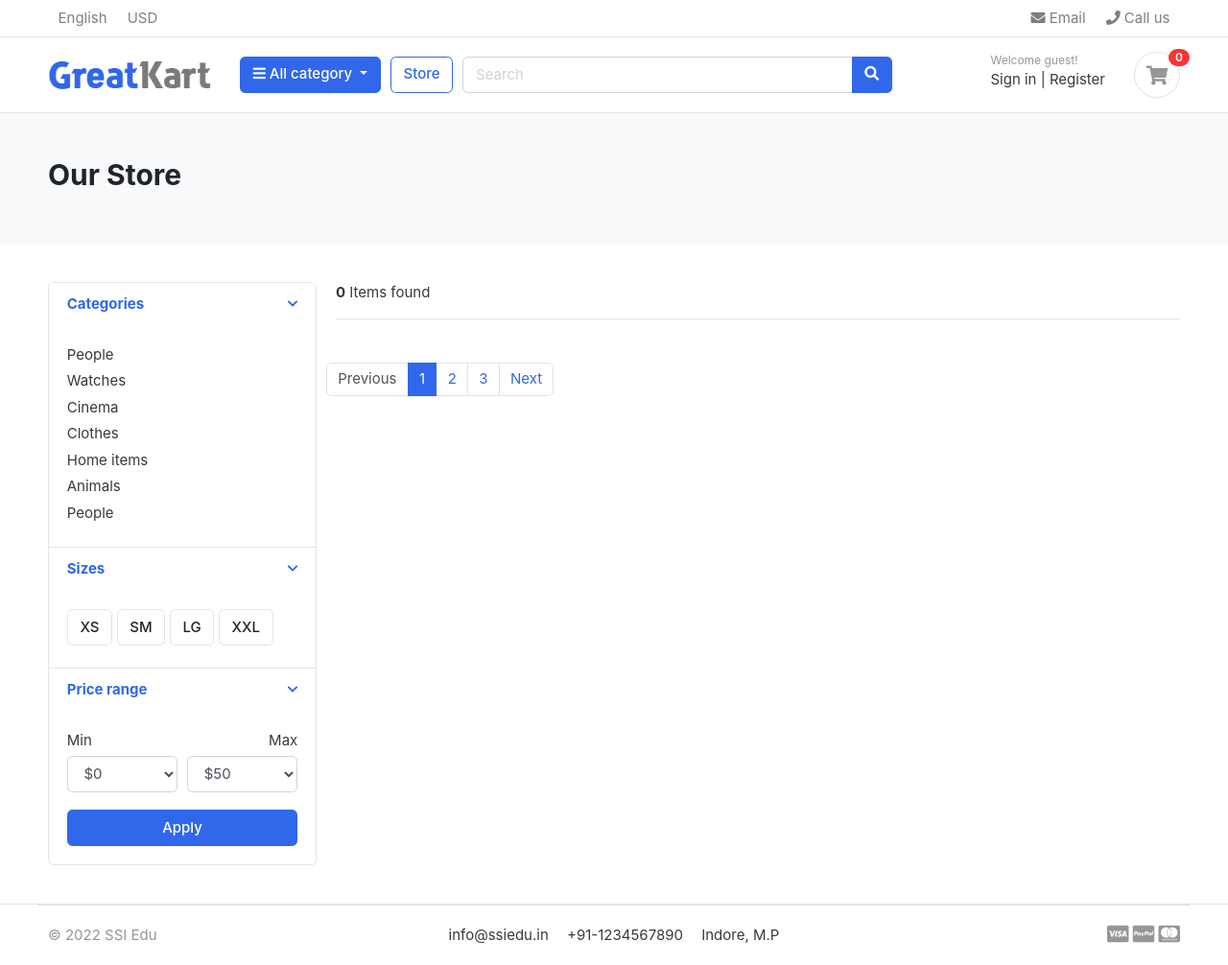
After one commit to SamChawla/SSIKart, a Django app: page /store/ in a window 1280 px wide. The commit adds this page. Shown: the whole page at 96% size. Run offline with Django 4.2, Linux system fonts and the light colour scheme; data that the repository does not hold is empty; some libraries are stand-ins or nearby versions; some web fonts are replaced.

Commit message:
store app changes

```diff
--- /dev/null
+++ b/ssikart/category/context_processors.py
@@ -0,0 +1,6 @@
+from category.models import Category
+
+
+def menu_links(request):
+    links = Category.objects.all()
+    return dict(links=links)
--- a/ssikart/home/templates/home.html
+++ b/ssikart/home/templates/home.html
@@ -89,7 +89,7 @@ $(document).ready(function() {
             </div>
         </div>  <!-- category-wrap.// -->
     </div> <!-- col.// -->
-    <a href="./store.html" class="btn btn-outline-primary">Store</a>
+    <a href="{% url 'ssi-store-home' %}" class="btn btn-outline-primary">Store</a>
     <div class="col-lg  col-md-6 col-sm-12 col">
        <form action="#" class="search">
             <div class="input-group w-100">
--- a/ssikart/ssikart/settings.py
+++ b/ssikart/ssikart/settings.py
@@ -71,6 +71,7 @@ TEMPLATES = [
                 'django.template.context_processors.request',
                 'django.contrib.auth.context_processors.auth',
                 'django.contrib.messages.context_processors.messages',
+                'category.context_processors.menu_links',
             ],
         },
     },
--- a/ssikart/ssikart/urls.py
+++ b/ssikart/ssikart/urls.py
@@ -20,9 +20,13 @@ from django.urls import path, include
 from django.conf import settings
 from django.conf.urls.static import static
 
+admin.site.site_header = "SSIKart Admin"
+admin.site.site_title = "SSIKart Admin Portal"
+admin.site.index_title = "Welcome to SSIKart Admin Portal"
 
 urlpatterns = [
     path('admin/', admin.site.urls),
+    path("store/", include('store.urls')),
     path("", include('home.urls'))
 ]
 
--- a/ssikart/store/models.py
+++ b/ssikart/store/models.py
@@ -1,4 +1,5 @@
 from django.db import models
+from django.urls import reverse
 from category.models import Category
 
 
@@ -16,3 +17,6 @@ class Product(models.Model):
 
     def __str__(self):
         return self.product_name
+
+    def get_url(self):
+      return reverse('ssi-product-detail', args=[self.category.slug, self.slug])
--- /dev/null
+++ b/ssikart/store/templates/store/store.html
@@ -0,0 +1,171 @@
+{% extends "base.html"%}
+{% load static %}
+{% block content %}
+
+<section class="section-pagetop bg">
+    <div class="container">
+        <h2 class="title-page">Our Store</h2>
+
+    </div> <!-- container //  -->
+    </section>
+
+    <!-- ========================= SECTION CONTENT ========================= -->
+<section class="section-content padding-y">
+    <div class="container">
+
+    <div class="row">
+        <aside class="col-md-3">
+
+    <div class="card">
+        <article class="filter-group">
+            <header class="card-header">
+                <a href="#" data-toggle="collapse" data-target="#collapse_1" aria-expanded="true" class="">
+                    <i class="icon-control fa fa-chevron-down"></i>
+                    <h6 class="title">Categories</h6>
+                </a>
+            </header>
+            <div class="filter-content collapse show" id="collapse_1" style="">
+                <div class="card-body">
+
+                    <ul class="list-menu">
+                    <li><a href="#">People  </a></li>
+                    <li><a href="#">Watches </a></li>
+                    <li><a href="#">Cinema  </a></li>
+                    <li><a href="#">Clothes  </a></li>
+                    <li><a href="#">Home items </a></li>
+                    <li><a href="#">Animals</a></li>
+                    <li><a href="#">People </a></li>
+                    </ul>
+
+                </div> <!-- card-body.// -->
+            </div>
+        </article> <!-- filter-group  .// -->
+        <article class="filter-group">
+            <header class="card-header">
+                <a href="#" data-toggle="collapse" data-target="#collapse_4" aria-expanded="true" class="">
+                    <i class="icon-control fa fa-chevron-down"></i>
+                    <h6 class="title">Sizes </h6>
+                </a>
+            </header>
+            <div class="filter-content collapse show" id="collapse_4" style="">
+                <div class="card-body">
+                  <label class="checkbox-btn">
+                    <input type="checkbox">
+                    <span class="btn btn-light"> XS </span>
+                  </label>
+
+                  <label class="checkbox-btn">
+                    <input type="checkbox">
+                    <span class="btn btn-light"> SM </span>
+                  </label>
+
+                  <label class="checkbox-btn">
+                    <input type="checkbox">
+                    <span class="btn btn-light"> LG </span>
+                  </label>
+
+                  <label class="checkbox-btn">
+                    <input type="checkbox">
+                    <span class="btn btn-light"> XXL </span>
+                  </label>
+            </div><!-- card-body.// -->
+            </div>
+        </article> <!-- filter-group .// -->
+
+        <article class="filter-group">
+            <header class="card-header">
+                <a href="#" data-toggle="collapse" data-target="#collapse_3" aria-expanded="true" class="">
+                    <i class="icon-control fa fa-chevron-down"></i>
+                    <h6 class="title">Price range </h6>
+                </a>
+            </header>
+            <div class="filter-content collapse show" id="collapse_3" style="">
+                <div class="card-body">
+
+                    <div class="form-row">
+                    <div class="form-group col-md-6">
+                      <label>Min</label>
+                      <!-- <input class="form-control" placeholder="$0" type="number"> -->
+                          <select class="mr-2 form-control">
+                            <option value="0">$0</option>
+                            <option value="50">$50</option>
+                            <option value="100">$100</option>
+                            <option value="150">$150</option>
+                            <option value="200">$200</option>
+                            <option value="500">$500</option>
+                            <option value="1000">$1000</option>
+                        </select>
+                    </div>
+                    <div class="form-group text-right col-md-6">
+                      <label>Max</label>
+                          <select class="mr-2 form-control">
+                            <option value="50">$50</option>
+                            <option value="100">$100</option>
+                            <option value="150">$150</option>
+                            <option value="200">$200</option>
+                            <option value="500">$500</option>
+                            <option value="1000">$1000</option>
+                            <option value="2000">$2000+</option>
+                        </select>
+                    </div>
+                    </div> <!-- form-row.// -->
+                    <button class="btn btn-block btn-primary">Apply</button>
+                </div><!-- card-body.// -->
+            </div>
+        </article> <!-- filter-group .// -->
+
+    </div> <!-- card.// -->
+
+        </aside> <!-- col.// -->
+        <main class="col-md-9">
+
+    <header class="border-bottom mb-4 pb-3">
+            <div class="form-inline">
+                <span class="mr-md-auto"> <b>{{products_count}}</b> Items found </span>
+
+            </div>
+    </header><!-- sect-heading -->
+
+    <div class="row">
+        {% for product in products %}
+        <div class="col-md-4">
+            <figure class="card card-product-grid">
+                <div class="img-wrap">
+
+                    <img src="{{product.images.url}}">
+
+                </div> <!-- img-wrap.// -->
+                <figcaption class="info-wrap">
+                    <div class="fix-height">
+                        <a href="{{ product.get_url }}" class="title">{{product.product_name}}</a>
+                        <div class="price-wrap mt-2">
+                            <span class="price">&#8377; {{product.price}}</span>
+                        </div> <!-- price-wrap.// -->
+                    </div>
+                    <a href="#" class="btn btn-block btn-primary">Add to cart </a>
+                </figcaption>
+            </figure>
+        </div> <!-- col.// -->
+    {% endfor %}
+
+
+
+
+    <nav class="mt-4" aria-label="Page navigation sample">
+      <ul class="pagination">
+        <li class="page-item disabled"><a class="page-link" href="#">Previous</a></li>
+        <li class="page-item active"><a class="page-link" href="#">1</a></li>
+        <li class="page-item"><a class="page-link" href="#">2</a></li>
+        <li class="page-item"><a class="page-link" href="#">3</a></li>
+        <li class="page-item"><a class="page-link" href="#">Next</a></li>
+      </ul>
+    </nav>
+
+        </main> <!-- col.// -->
+
+    </div>
+
+    </div> <!-- container .//  -->
+    </section>
+
+{% endblock %}
--- /dev/null
+++ b/ssikart/store/urls.py
@@ -0,0 +1,9 @@
+from django.contrib import admin
+from django.urls import path
+from store.views import store_home, product_detail
+
+urlpatterns = [
+    path("", store_home, name="ssi-store-home"),
+    path("<slug:category_slug>/", store_home, name="ssi-store-category"),
+    path("<slug:category_slug>/<slug:product_slug>/", product_detail, name="ssi-product-detail"),
+]
--- a/ssikart/store/views.py
+++ b/ssikart/store/views.py
@@ -1,3 +1,36 @@
-from django.shortcuts import render
+from django.shortcuts import render, get_object_or_404
+from store.models import Product
+from category.models import Category
 
 # Create your views here.
+
+def store_home(request, category_slug=None):
+    category = None
+    products = None
+    products_count = 0
+
+    if category_slug:
+        category = get_object_or_404(Category, slug=category_slug)
+        products = Product.objects.filter(category=category, is_available=True)
+    else:
+        products = Product.objects.filter(is_available=True)
+    if products:
+        products_count = products.count()
+
+    context_data = {
+        "products": products,
+        "products_count":products_count,
+    }
+    return render(request, "store/store.html", context_data)
+
+
+def product_detail(request, category_slug=None, product_slug=None):
+    try:
+        product_detail = Product.objects.get(category__slug=category_slug, slug=product_slug)
+    except Exception as e:
+        print(e)
+        raise e
+    context_data = {
+        "single_product": product_detail
+    }
+    return render(request, 'store/product_detail.html', context_data)
--- /dev/null
+++ b/ssikart/templates/base.html
@@ -0,0 +1,52 @@
+{% load static %}
+<!DOCTYPE HTML>
+<html lang="en">
+<head>
+<meta charset="utf-8">
+<meta http-equiv="pragma" content="no-cache" />
+<meta http-equiv="cache-control" content="max-age=604800" />
+<meta name="viewport" content="width=device-width, initial-scale=1, shrink-to-fit=no">
+
+<title>SSi eShop</title>
+
+<link href="{% static 'images/favicon.ico' %}" rel="shortcut icon" type="image/x-icon">
+
+<!-- jQuery -->
+<script src="{% static 'js/jquery-2.0.0.min.js'%}" type="text/javascript"></script>
+
+<!-- Bootstrap4 files-->
+<script src="{% static 'js/bootstrap.bundle.min.js'%}" type="text/javascript"></script>
+<link href="{% static 'css/bootstrap.css'%}" rel="stylesheet" type="text/css"/>
+
+<!-- Font awesome 5 -->
+<link href="{% static 'fonts/fontawesome/css/all.min.css'%}" type="text/css" rel="stylesheet">
+
+<!-- custom style -->
+<link href="{% static 'css/ui.css'%}" rel="stylesheet" type="text/css"/>
+<link href="{% static 'css/responsive.css' %}" rel="stylesheet" media="only screen and (max-width: 1200px)" />
+
+<!-- custom javascript -->
+<script src="{% static 'js/script.js' %}" type="text/javascript"></script>
+
+<script type="text/javascript">
+/// some script
+
+// jquery ready start
+$(document).ready(function() {
+    // jQuery code
+
+});
+// jquery end
+</script>
+
+</head>
+<body>
+
+    <!-- navbar -->
+    {% include 'includes/navbar.html' %}
+
+    {% block content %}
+    <!-- Content -->
+    {% endblock %}
+
+    {% include 'includes/footer.html' %}
--- /dev/null
+++ b/ssikart/templates/includes/footer.html
@@ -0,0 +1,21 @@
+<!-- ========================= FOOTER ========================= -->
+<footer class="section-footer border-top">
+    <div class="container">
+        <section class="footer-bottom border-top row">
+            <div class="col-md-2">
+                <p class="text-muted"> &copy 2022 SSI Edu </p>
+            </div>
+            <div class="col-md-8 text-md-center">
+                <span  class="px-2">info@ssiedu.in</span>
+                <span  class="px-2">+91-1234567890</span>
+                <span  class="px-2">Indore, M.P</span>
+            </div>
+            <div class="col-md-2 text-md-right text-muted">
+                <i class="fab fa-lg fa-cc-visa"></i>
+                <i class="fab fa-lg fa-cc-paypal"></i>
+                <i class="fab fa-lg fa-cc-mastercard"></i>
+            </div>
+        </section>
+    </div><!-- //container -->
+</footer>
+<!-- ========================= FOOTER END // ========================= -->
--- /dev/null
+++ b/ssikart/templates/includes/navbar.html
@@ -0,0 +1,82 @@
+{% load static %}
+<header class="section-header">
+  <nav class="navbar p-md-0 navbar-expand-sm navbar-light border-bottom">
+  <div class="container">
+    <button class="navbar-toggler" type="button" data-toggle="collapse" data-target="#navbarTop4" aria-controls="navbarNav" aria-expanded="false" aria-label="Toggle navigation">
+      <span class="navbar-toggler-icon"></span>
+    </button>
+    <div class="collapse navbar-collapse" id="navbarTop4">
+      <ul class="navbar-nav mr-auto">
+          <li class="nav-item dropdown">
+               <a href="#" class="nav-link">   English </a>
+
+          </li>
+          <li class="nav-item dropdown">
+              <a href="#" class="nav-link"> USD </a>
+          </li>
+      </ul>
+      <ul class="navbar-nav">
+          <li><a href="#" class="nav-link"> <i class="fa fa-envelope"></i> Email </a></li>
+          <li><a href="#" class="nav-link"> <i class="fa fa-phone"></i> Call us </a></li>
+      </ul> <!-- list-inline //  -->
+    </div> <!-- navbar-collapse .// -->
+  </div> <!-- container //  -->
+  </nav>
+
+  <section class="header-main border-bottom">
+      <div class="container">
+  <div class="row align-items-center">
+      <div class="col-lg-2 col-md-3 col-6">
+          <a href="./" class="brand-wrap">
+              <img class="logo" src="{% static './images/logo.png' %}">
+          </a> <!-- brand-wrap.// -->
+      </div>
+      <div class="col-lg col-sm col-md col-6 flex-grow-0">
+          <div class="category-wrap dropdown d-inline-block float-right">
+              <button type="button" class="btn btn-primary dropdown-toggle" data-toggle="dropdown">
+                  <i class="fa fa-bars"></i> All category
+              </button>
+              <div class="dropdown-menu">
+                  {% for link in links %}
+                    <a class="dropdown-item" href="{% url 'ssi-store-category' link.slug %}"> {{link.name}}</a>
+                  {% endfor %}
+              </div>
+          </div>  <!-- category-wrap.// -->
+      </div> <!-- col.// -->
+      <a href="{% url 'ssi-store-home' %}" class="btn btn-outline-primary">Store</a>
+      <div class="col-lg  col-md-6 col-sm-12 col">
+          <form action="#" class="search">
+              <div class="input-group w-100">
+                  <input type="text" class="form-control" style="width:60%;" placeholder="Search">
+
+                  <div class="input-group-append">
+                    <button class="btn btn-primary" type="submit">
+                      <i class="fa fa-search"></i>
+                    </button>
+                  </div>
+              </div>
+          </form> <!-- search-wrap .end// -->
+      </div> <!-- col.// -->
+      <div class="col-lg-3 col-sm-6 col-8 order-2 order-lg-3">
+                  <div class="d-flex justify-content-end mb-3 mb-lg-0">
+                      <div class="widget-header">
+                          <small class="title text-muted">Welcome guest!</small>
+                          <div>
+                              <a href="./signin.html">Sign in</a> <span class="dark-transp"> | </span>
+                              <a href="./register.html"> Register</a>
+                          </div>
+                      </div>
+                      <a href="./cart.html" class="widget-header pl-3 ml-3">
+                          <div class="icon icon-sm rounded-circle border"><i class="fa fa-shopping-cart"></i></div>
+                          <span class="badge badge-pill badge-danger notify">0</span>
+                      </a>
+                  </div> <!-- widgets-wrap.// -->
+              </div> <!-- col.// -->
+  </div> <!-- row.// -->
+      </div> <!-- container.// -->
+  </section> <!-- header-main .// -->
+
+
+
+
+  </header> <!-- section-header.// -->
```
Also changed, not shown: ssikart/store/templates/store/product_detail.html (added, +115 -0 lines).
